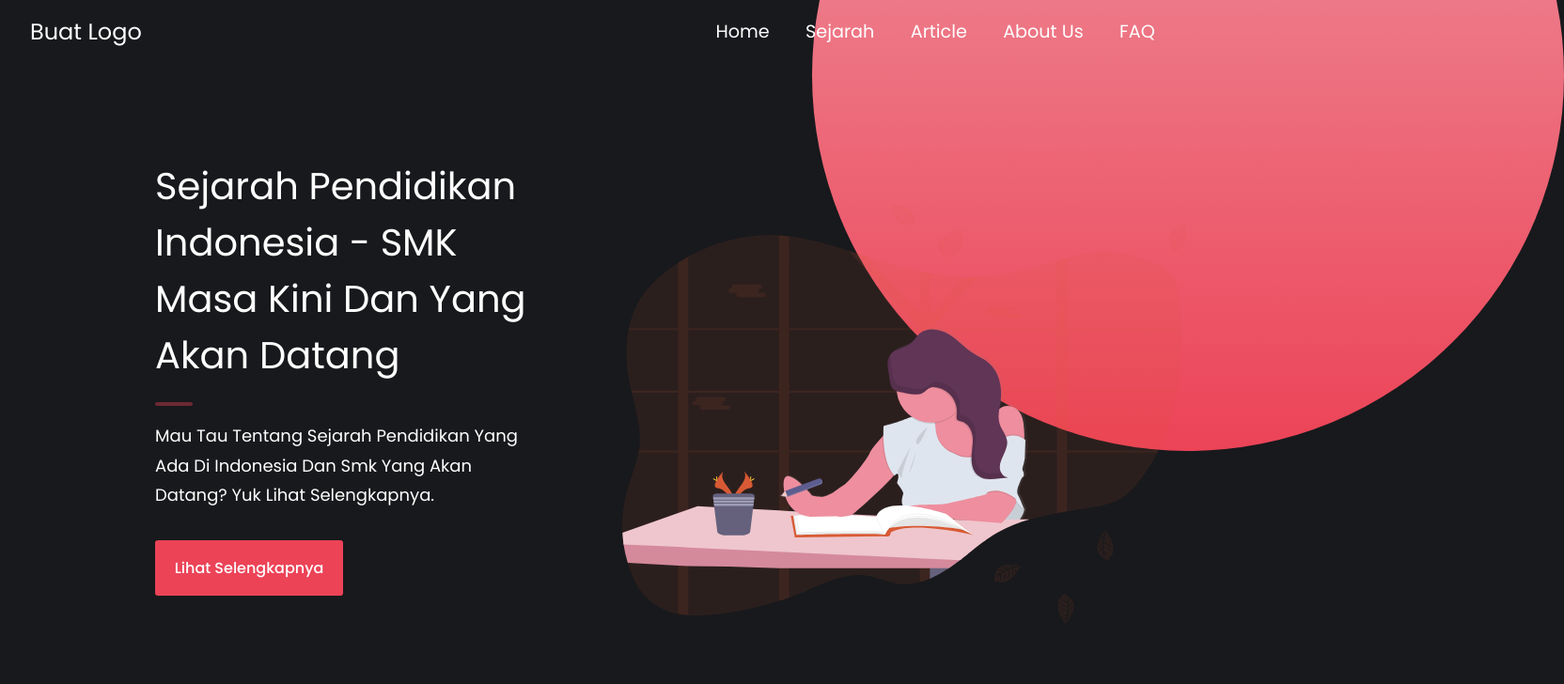
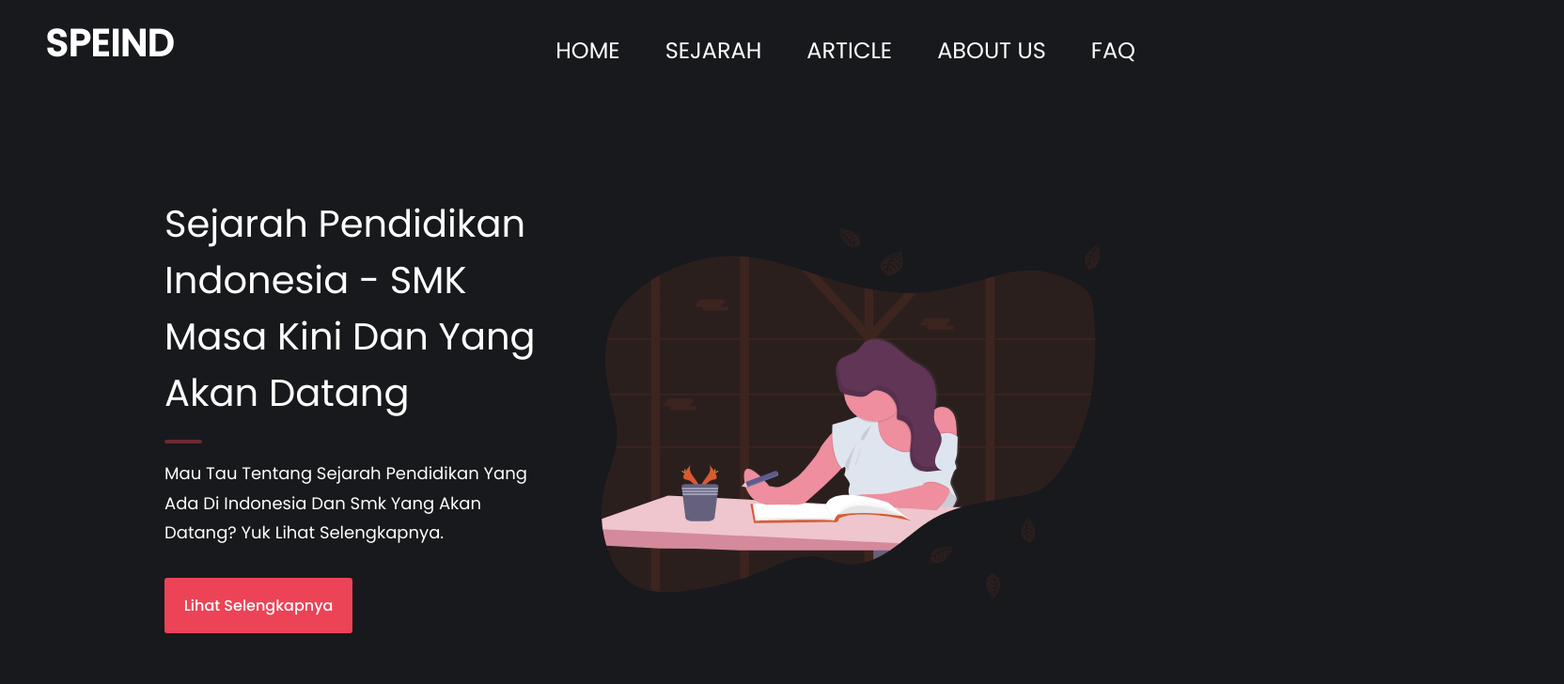
Before and after one commit to gkyla/speind, a Vue app: page / in a window 1280 px wide. Shown: the top 728 px of the page at 94% size, 1664 px wide, since content can reach past the window. Built offline with nearby package versions, Linux system fonts and the light colour scheme.

Commit message:
update last

```diff
--- a/public/index.html
+++ b/public/index.html
@@ -11,9 +11,9 @@
          href="https://cdnjs.cloudflare.com/ajax/libs/font-awesome/5.15.1/css/all.min.css"
       />
       <link
-      rel="stylesheet"
-      href="https://cdnjs.cloudflare.com/ajax/libs/font-awesome/5.15.1/css/all.min.css"
-       />
+         rel="stylesheet"
+         href="https://cdnjs.cloudflare.com/ajax/libs/font-awesome/5.15.1/css/all.min.css"
+      />
       <!-- <link
          rel="stylesheet"
          href="https://stackpath.bootstrapcdn.com/bootstrap/4.3.1/css/bootstrap.min.css"
--- a/src/App.vue
+++ b/src/App.vue
@@ -33,8 +33,9 @@ export default {
 
 .wrapper {
   width: 100%;
-  max-width: 1100px;
+  max-width: 1140px;
   margin: 0 auto;
+  padding: 20px;
 }
 
 .fade-enter-active,
@@ -62,17 +63,24 @@ body,
 html {
   background-color: #18191c;
   height: 100%;
-  width: 100%;
+  /* width: 100%; */
+  /* overflow-x: hidden; */
   /* min-height: 100vh; */
   /* min-width: 100vw; */
+  /* overflow-x: hidden; */
 }
 
 #app {
   -webkit-font-smoothing: antialiased;
+  position: relative;
   -moz-osx-font-smoothing: grayscale;
   text-align: center;
   height: 100%;
+  width: 100%;
+  min-height: 100vh;
+  min-width: 100vw;
   color: white;
+  /* overflow-x: hidden; */
 }
 
 .bg-speind-dark {
--- a/src/components/Navbar.vue
+++ b/src/components/Navbar.vue
@@ -1,29 +1,16 @@
 <template>
   <header class="header">
-    <router-link
-      to="#"
-      class="logo"
-    >Buat Logo</router-link>
+    <a href="#" class="logo">SPEIND</a>
 
     <div class="fas fa-bars"></div>
 
     <nav class="navbar">
       <ul>
-        <li>
-          <router-link to="/">Home</router-link>
-        </li>
-        <li>
-          <router-link to="/sejarah">Sejarah</router-link>
-        </li>
-        <li>
-          <router-link to="/article">Article</router-link>
-        </li>
-        <li>
-          <router-link to="/about">About Us</router-link>
-        </li>
-        <li>
-          <router-link to="/faq">FAQ</router-link>
-        </li>
+        <li><router-link to="/home">HOME</router-link></li>
+        <li><router-link to="/sejarah">SEJARAH</router-link></li>
+        <li><router-link to="/article">ARTICLE</router-link></li>
+        <li><router-link to="/aboutus">ABOUT US</router-link></li>
+        <li><router-link to="/faq">FAQ</router-link></li>
       </ul>
     </nav>
   </header>
@@ -65,12 +52,26 @@ body {
 </style>
 
 <style scoped>
+* {
+  font-family: "Poppins", sans-serif;
+  margin: 0;
+  padding: 0;
+  box-sizing: border-box;
+  text-transform: capitalize;
+  text-decoration: none;
+  scroll-behavior: smooth;
+}
+
+body {
+  overflow-x: hidden;
+}
+
 .header {
   display: flex;
   align-items: center;
   justify-content: space-between;
   width: 100%;
-  padding: 1rem 2rem;
+  padding: 1rem 3rem;
   position: fixed;
   top: 0;
   left: 0;
@@ -78,12 +79,15 @@ body {
 }
 
 .header .logo {
-  font-size: 1.5rem;
+  text-decoration: none;
+  font-weight: bold;
+  font-size: 2.5rem;
   color: #fff;
 }
 
-.header .logo i {
-  padding: 0 0.5rem;
+.header .logo:hover {
+  color: #ec4357;
+  transition: 0.5s;
 }
 
 .header .navbar ul {
@@ -94,11 +98,12 @@ body {
 }
 
 .header .navbar ul li {
-  margin: 0 1.2rem; /* ini */
+  margin: 1rem 1.5rem 0 1.5rem;
 }
 
 .header .navbar ul li a {
-  font-size: 1.2rem; /* ini */
+  text-decoration: none;
+  font-size: 1.5rem;
   color: #fff;
 }
 
@@ -134,7 +139,52 @@ body {
     background-color: #18191c;
     z-index: 999;
     border-top: 0.1rem solid rgba(0, 0, 0, 0.3);
-    margin-top: -6px;
+  }
+
+  .header .navbar ul {
+    height: 100%;
+    width: 100%;
+    flex-flow: column;
+  }
+
+  .header .navbar ul li {
+    margin: 1rem 0;
+  }
+
+  .header .navbar ul li a {
+    color: #fff;
+    font-size: 2rem;
+  }
+
+  .header .fa-times {
+    transform: rotate(180deg);
+  }
+
+  .header .nav-toggle {
+    top: 5.8rem;
+  }
+}
+
+@media (max-width: 1099px) {
+  html {
+    font-size: 50%;
+  }
+
+  .header .fa-bars {
+    transition: 0.5s;
+    display: block;
+  }
+
+  .header .navbar {
+    transition: 0.3s;
+    position: fixed;
+    top: -120%;
+    left: 0;
+    height: auto;
+    width: 100%;
+    background-color: #18191c;
+    z-index: 999;
+    border-top: 0.1rem solid rgba(0, 0, 0, 0.3);
   }
 
   .header .navbar ul {
--- a/src/views/Home.vue
+++ b/src/views/Home.vue
@@ -1,10 +1,10 @@
 <template>
-  <div class="mx-auto w-100 ">
-    <div class="top-right-gradient"></div>
+  <div class="wrapper mx-auto w-100">
+    <!-- <div class="top-right-gradient"></div> -->
     <section id="intro">
       <div id="intro-top" class="wrapper grid place-items-center">
         <div
-          class="intro-left "
+          class="intro-left"
           data-aos="fade-up"
           data-aos-delay="50"
           data-aos-duration="1250"
@@ -30,16 +30,16 @@
           />
         </div>
       </div>
-      <div class="bottom-left-gradient"></div>
+      <!-- <div class="bottom-left-gradient"></div> -->
     </section>
 
     <!-- Intro Page END -->
 
     <!-- Content Start -->
 
-    <main id="content" class="px-5">
+    <main id="content" class="">
       <section class="section-1">
-        <div class="wrapper text-center">
+        <div class="text-center">
           <h1
             class="heading"
             data-aos="zoom-out-up"
@@ -549,14 +549,13 @@ export default {
   z-index: 1;
 }
 
-.pendidikan-img{
-  max-width: 400px
+.pendidikan-img {
+  max-width: 400px;
 }
 
-#intro .intro-right{
-  order: 0
+#intro .intro-right {
+  order: 0;
 }
-
 </style>
 
 <style scoped>
@@ -611,7 +610,7 @@ export default {
   position: relative;
   overflow: hidden;
   min-height: 660px;
-  padding-top: 120px
+  padding-top: 120px;
 }
 
 .top-right-gradient {
@@ -622,7 +621,7 @@ export default {
   height: 800px;
   border-radius: 50%;
   background: linear-gradient(#ee9ca7, #ec4357);
-  z-index: 99;
+  /* z-index: 99; */
 }
 
 #intro .intro-left {
@@ -681,15 +680,16 @@ export default {
 
 #intro .intro-right {
   position: relative;
-  display: inline-block;
-  margin-left: 5.9em;
-  padding-top: 80px;
+  display: flex;
+  align-items: center;
+  /* margin-left: 5.9em; */
+  /* padding-top: 80px; */
   z-index: 100;
 }
 
 #intro .intro-right img {
   /* margin-top: -380px; */
-  max-width: 600px;
+  width: 100%;
 }
 
 #intro .bottom-left-gradient {
@@ -849,6 +849,12 @@ export default {
   margin-top: -75px;
   font-family: Roboto, sans-serif;
   background-color: #18191c;
+}
+
+.imagee {
+  display: flex;
+  justify-content: center;
+  align-items: center;
 }
 
 .imagee img {
@@ -1036,7 +1042,7 @@ export default {
     display: none;
   }
 
-  #intro #intro-top{
+  #intro #intro-top {
     display: grid;
     grid-template-columns: repeat(2, minmax(0, 1fr)) !important;
   }
@@ -1045,6 +1051,11 @@ export default {
 @media (min-width: 1099px) and (max-width: 1199px) {
   #intro .bottom-left-gradient {
     display: none;
+  }
+
+  #intro #intro-top {
+    display: grid;
+    grid-template-columns: repeat(2, minmax(0, 1fr)) !important;
   }
 
   .section-1 .row .col-md-6 .gambar img {
@@ -1064,8 +1075,13 @@ export default {
 }
 
 @media (min-width: 641px) and (max-width: 1099px) {
+  #intro .intro-right {
+    margin-left: 0;
+    order: -1;
+  }
+
   /* intro responsive */
-  #intro-top{
+  #intro-top {
     display: grid;
     grid-template-columns: repeat(1, minmax(0, 1fr));
   }
@@ -1095,7 +1111,7 @@ export default {
     border-radius: 50%;
   } */
 
-   .top-right-gradient {
+  .top-right-gradient {
     position: absolute;
     /* z-index: -1; */
     top: 5%;
@@ -1122,7 +1138,7 @@ export default {
     margin-bottom: 10px;
   }
 
-/* intro-left margin-left */
+  /* intro-left margin-left */
   .intro-left {
     /* margin-left: 100px; */
   }
@@ -1164,30 +1180,23 @@ export default {
 @media (min-width: 320px) and (max-width: 641px) {
   /* intro responsive */
 
+  #intro .intro-right {
+    margin-left: 0;
+    order: -1;
+  }
   #intro {
-    /* padding-top: 15em; */
-    /* max-height: 1000px !important;x */
     text-align: center;
     display: flex;
     height: 100%;
     flex-direction: column;
     justify-content: space-around;
-    /* z-index: -9; */
   }
 
   #intro .bottom-left-gradient {
     display: none;
   }
-  /* #intro .bottom-left-gradient {
-    position: absolute;
-    z-index: -1;
-    top: 85%;
-    width: 200px;
-    height: 200px;
-    border-radius: 50%;
-  } */
 
-   .top-right-gradient {
+  .top-right-gradient {
     position: absolute;
     /* z-index: -1; */
     top: -5%;
@@ -1195,12 +1204,6 @@ export default {
     width: 100px;
     height: 100px;
     border-radius: 50%;
-  }
-
-  #intro .intro-right img {
-    margin-left: -95px;
-    margin-top: -80px;
-    width: 310px;
   }
 
   #intro h1 {
```
